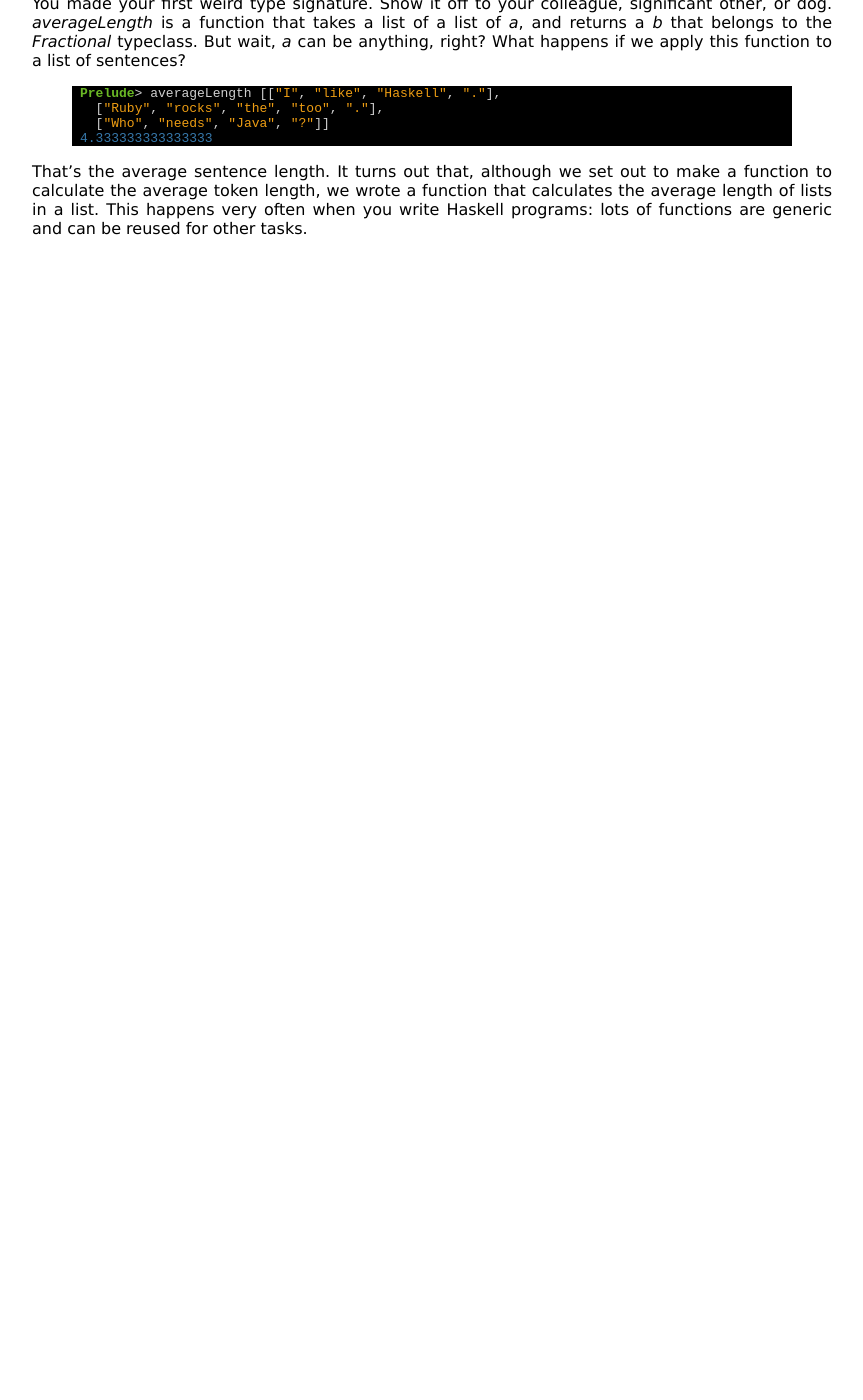
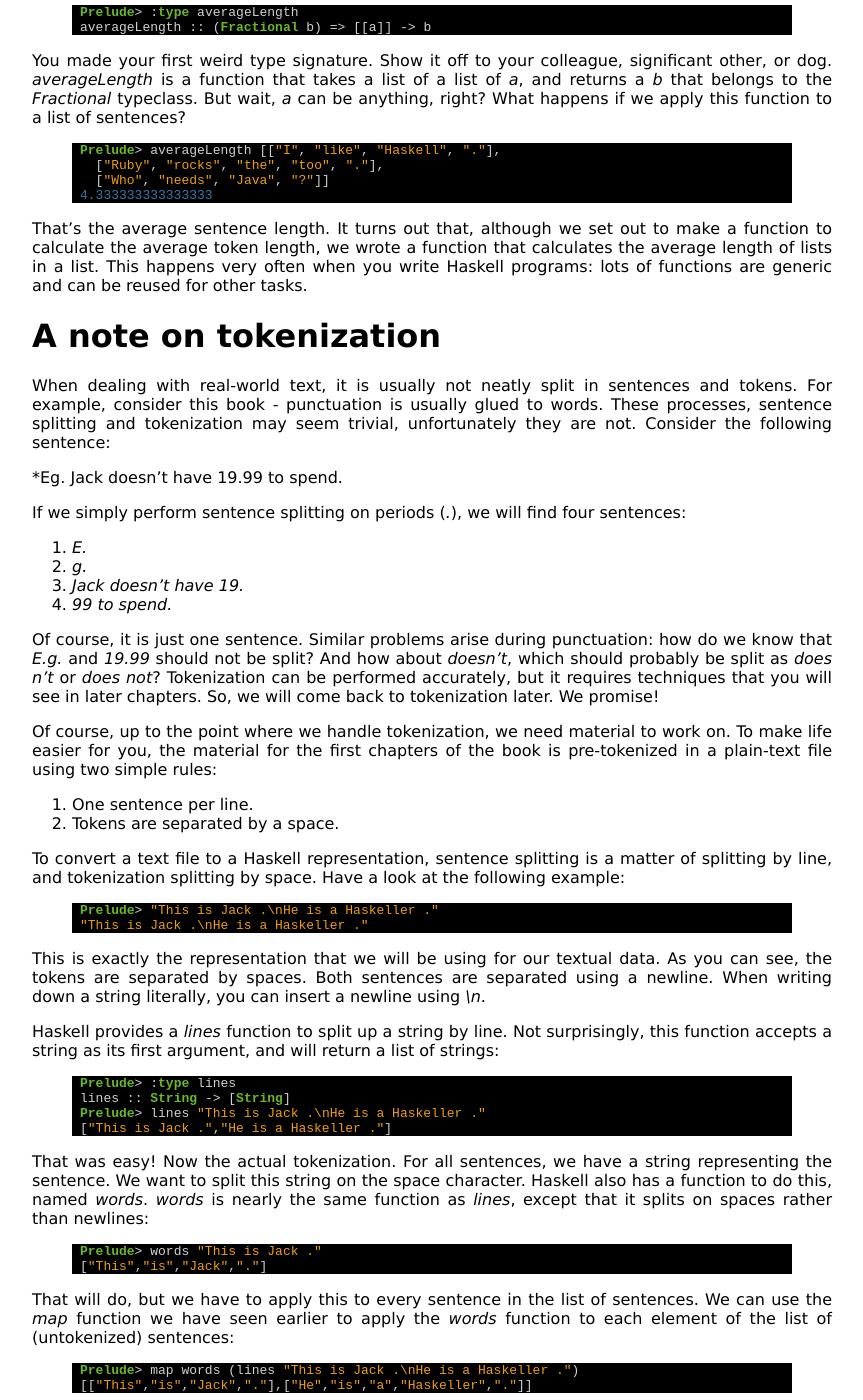
Before and after one commit to cskau/nlpwp, a Jekyll site: the page built from words.md, in a window 1280 px wide and 1400 px high, scrolled down 6238 px. Shown: the whole window, without its empty margins (208-1071 px from the left). Built offline with Jekyll 4.4.1, drawn with Linux system fonts in a browser that asks for light colours; before the commit the page ends 6492 px from its top, so only the background shows below that; some of the changed text lies outside the part shown.

Commit message:
Words: Note on tokenization
Covers:

- Tokenization
- Function composition
- Currying

```diff
--- a/words.md
+++ b/words.md
@@ -8,6 +8,9 @@ title: Words
 * [Introduction](#introduction)
 * [Playing with words](#playwithwords)
 * [From words to sentences](#sentences)
+* [A note on tokenization](#tokenization)
+* [Word lists](#wordlist)
+* [Word frequency lists](#freqlist)
 
 <a name="introduction"/>
 ## Introduction
@@ -492,3 +495,144 @@ to make a function to calculate the average token length, we wrote a function
 that calculates the average length of lists in a list. This happens very often
 when you write Haskell programs: lots of functions are generic and can be
 reused for other tasks.
+
+<a name="tokenization"/>
+# A note on tokenization
+
+When dealing with real-world text, it is usually not neatly split in sentences
+and tokens. For example, consider this book - punctuation is usually glued to
+words. These processes, sentence splitting and tokenization may seem trivial,
+unfortunately they are not. Consider the following sentence:
+
+*Eg. Jack doesn't have 19.99 to spend.
+
+If we simply perform sentence splitting on periods (*.*), we will find four
+sentences:
+
+1. *E.*
+2. *g.*
+3. *Jack doesn't have 19.*
+4. *99 to spend.*
+
+Of course, it is just one sentence. Similar problems arise during punctuation:
+how do we know that *E.g.* and *19.99* should not be split? And how about
+*doesn't*, which should probably be split as *does n't* or *does not*? Tokenization
+can be performed accurately, but it requires techniques that you will see in
+later chapters. So, we will come back to tokenization later. We promise!
+
+Of course, up to the point where we handle tokenization, we need material to work
+on. To make life easier for you, the material for the first chapters of the book
+is pre-tokenized in a plain-text file using two simple rules:
+
+1. One sentence per line.
+2. Tokens are separated by a space.
+
+To convert a text file to a Haskell representation, sentence splitting is a matter
+of splitting by line, and tokenization splitting by space. Have a look at the
+following example:
+
+{% highlight haskell %}
+Prelude> "This is Jack .\nHe is a Haskeller ."
+"This is Jack .\nHe is a Haskeller ."
+{% endhighlight %}
+
+This is exactly the representation that we will be using for our textual data.
+As you can see, the tokens are separated by spaces. Both sentences are separated
+using a newline. When writing down a string literally, you can insert a newline
+using *\n*.
+
+Haskell provides a *lines* function to split up a string by line. Not surprisingly,
+this function accepts a string as its first argument, and will return a list of
+strings:
+
+{% highlight haskell %}
+Prelude> :type lines
+lines :: String -> [String]
+Prelude> lines "This is Jack .\nHe is a Haskeller ."
+["This is Jack .","He is a Haskeller ."]
+{% endhighlight %}
+
+That was easy! Now the actual tokenization. For all sentences, we have a string
+representing the sentence. We want to split this string on the space character.
+Haskell also has a function to do this, named *words*. *words* is nearly the same
+function as *lines*, except that it splits on spaces rather than newlines:
+
+{% highlight haskell %}
+Prelude> words "This is Jack ."
+["This","is","Jack","."]
+{% endhighlight %}
+
+That will do, but we have to apply this to every sentence in the list of sentences.
+We can use the *map* function we have seen earlier to apply the *words* function
+to each element of the list of (untokenized) sentences:
+
+{% highlight haskell %}
+Prelude> map words (lines "This is Jack .\nHe is a Haskeller .")
+[["This","is","Jack","."],["He","is","a","Haskeller","."]]
+{% endhighlight %}
+
+Allright! That will do the job. We know how to turn this into a full-fledged
+function:
+
+{% highlight haskell %}
+Prelude> let splitTokenize text = map words (lines text)
+Prelude> splitTokenize "This is Jack .\nHe is a Haskeller ."
+[["This","is","Jack","."],["He","is","a","Haskeller","."]]
+{% endhighlight %}
+
+This is a good moment to beautify this function a bit. To make it simpler, we first
+need to get rid of the parentheses. We use the parentheses to tell Haskell that it
+should evaluate *lines text* first, or otherwise it will try to map over the function
+*lines*, which will fail, because it is not a list. Very often, you will encounter
+function applications of the form *f(g(x))*, or *f(g(h(x)))*, etc. Haskell provides
+the *(.)* function to combine such function applications. So, *f(g(x))* can be rewritten
+to *(f . g) x* and *f(g(h(x)))* as *(f . g . h) x*. As you can see, this so-called
+*function composition* makes things much easier to read. We can rewrite our function
+by using function composition:
+
+{% highlight haskell %}
+Prelude> let splitTokenize text = (map words . lines) text
+{% endhighlight %}
+
+This may not yet seem so interesting. However, it allows us to make yet another
+simplification step. Consider the type of the *map* function:
+
+{% highlight haskell %}
+Prelude> :type map
+map :: (a -> b) -> [a] -> [b]
+{% endhighlight %}
+
+*map* takes a function, and a list, and returns a list. Now we will do something
+that may look weird, but is very common in functional programming.
+
+{% highlight haskell %}
+Prelude> :type map words
+map words :: [String] -> [[String]]
+{% endhighlight %}
+
+Applying *map* to just one argument will give... another function! What we just did
+is to bind just one argument of the map function, and that gives another function
+that has implicitly bound that argument. This process is called *currying* in functional
+programming slang.
+
+If we look back at our *splitTokenize* function, and look up the type of *map words .
+lines*, we see that it is a function that takes a *String* and returns a list of a
+list of a string:
+
+{% highlight haskell %}
+Prelude> :type map words . lines
+map words . lines :: String -> [[String]]
+{% endhighlight %}
+
+In our function body, we apply this function to the argument *text*. Of course, this
+is not really necessary, because *map words . lines* already defines our function.
+We just need to bind this to the name *splitTokenize*. Consequently the function can
+be simplified:
+
+{% highlight haskell %}
+Prelude> let splitTokenize = (map words . lines)
+Prelude> :type splitTokenize
+splitTokenize :: String -> [[String]]
+Prelude> splitTokenize "This is Jack .\nHe is a Haskeller ."
+[["This","is","Jack","."],["He","is","a","Haskeller","."]]
+{% endhighlight %}
```
